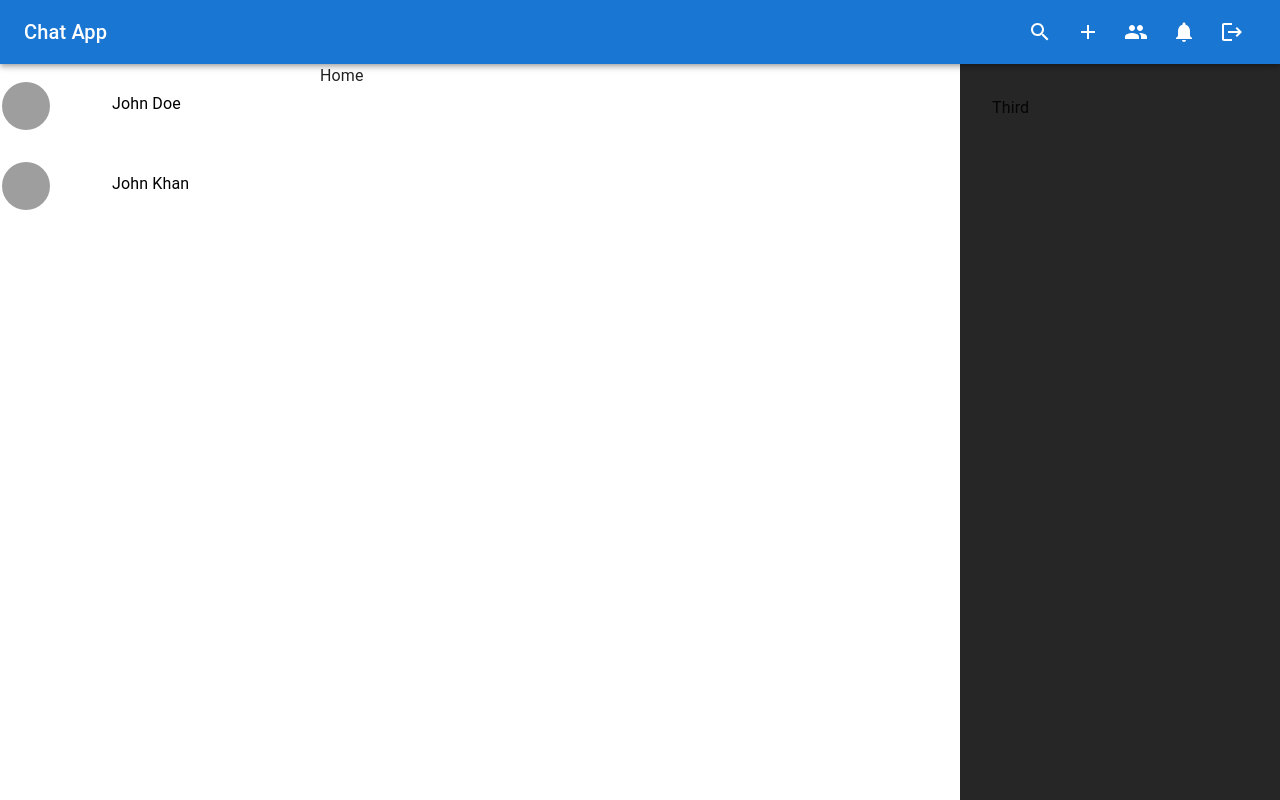
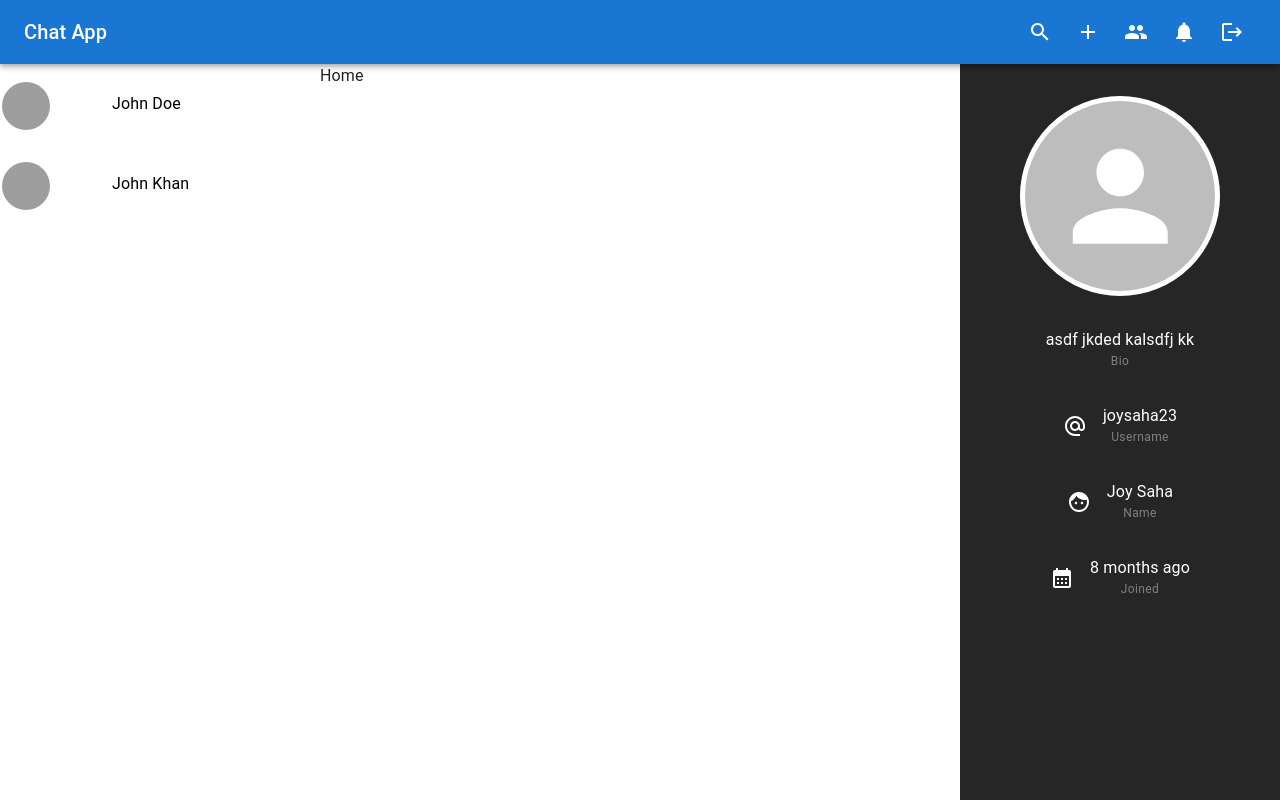
Before and after one commit to joysaha023/chat-app-client-side, a React (Vite) app: page / in a window 1280 px wide. Built offline with nearby package versions, Linux system fonts and the light colour scheme; grey boxes are pictures that could not be loaded.

Commit message:
profile card completedd design

```diff
--- a/src/components/layout/AppLayout.jsx
+++ b/src/components/layout/AppLayout.jsx
@@ -5,6 +5,7 @@
 import ChatList from "../specific/ChatList";
 import { sampleChats } from "../../constants/sampleData";
 import { useParams } from "react-router-dom";
+import Profile from "../specific/Profile";
 
 const AppLayout = () => (WrappedComponent) => {
   return (props) => {
@@ -46,7 +47,7 @@
             }}
             height={"100%"}
           >
-            Third
+            <Profile></Profile>
           </Grid>
         </Grid>
       </>
--- /dev/null
+++ b/src/components/specific/Profile.jsx
@@ -0,0 +1,60 @@
+import { Avatar, Stack, Typography } from "@mui/material";
+import React from "react";
+import {
+  Face as FaceIcon,
+  AlternateEmail as UserNameIcon,
+  CalendarMonth as CalendarIcon,
+} from "@mui/icons-material";
+import moment from "moment";
+
+const Profile = () => {
+  return (
+    <Stack spacing={"2rem"} direction={"column"} alignItems={"center"}>
+      <Avatar
+        sx={{
+          width: 200,
+          height: 200,
+          objectFit: "contain",
+          marginBottom: "1rem",
+          border: "5px solid white",
+        }}
+      ></Avatar>
+      <ProfileCard heading={"Bio"} text={"asdf jkded kalsdfj kk"}></ProfileCard>
+      <ProfileCard
+        heading={"Username"}
+        text={"joysaha23"}
+        Icon={<UserNameIcon></UserNameIcon>}
+      ></ProfileCard>
+      <ProfileCard
+        heading={"Name"}
+        text={"Joy Saha"}
+        Icon={<FaceIcon></FaceIcon>}
+      ></ProfileCard>
+      <ProfileCard
+        heading={"Joined"}
+        text={moment("2023-11-04T18:30:00.000Z").fromNow()}
+        Icon={<CalendarIcon></CalendarIcon>}
+      ></ProfileCard>
+    </Stack>
+  );
+};
+
+const ProfileCard = ({ text, Icon, heading }) => (
+  <Stack
+    direction={"row"}
+    alignItems={"center"}
+    spacing={"1rem"}
+    color={"white"}
+    textAlign={"center"}
+  >
+    {Icon && Icon}
+    <Stack>
+      <Typography variant="body1">{text}</Typography>
+      <Typography color={"gray"} variant="caption">
+        {heading}
+      </Typography>
+    </Stack>
+  </Stack>
+);
+
+export default Profile;
--- a/src/components/styles/StyledComponents.jsx
+++ b/src/components/styles/StyledComponents.jsx
@@ -18,6 +18,6 @@
   color: black;
   padding: 1rem;
   &:hover {
-    background-color: #f0f0f0;
+    background-color: rgba(0, 0, 0, 0.1);
   }
 `;
```
